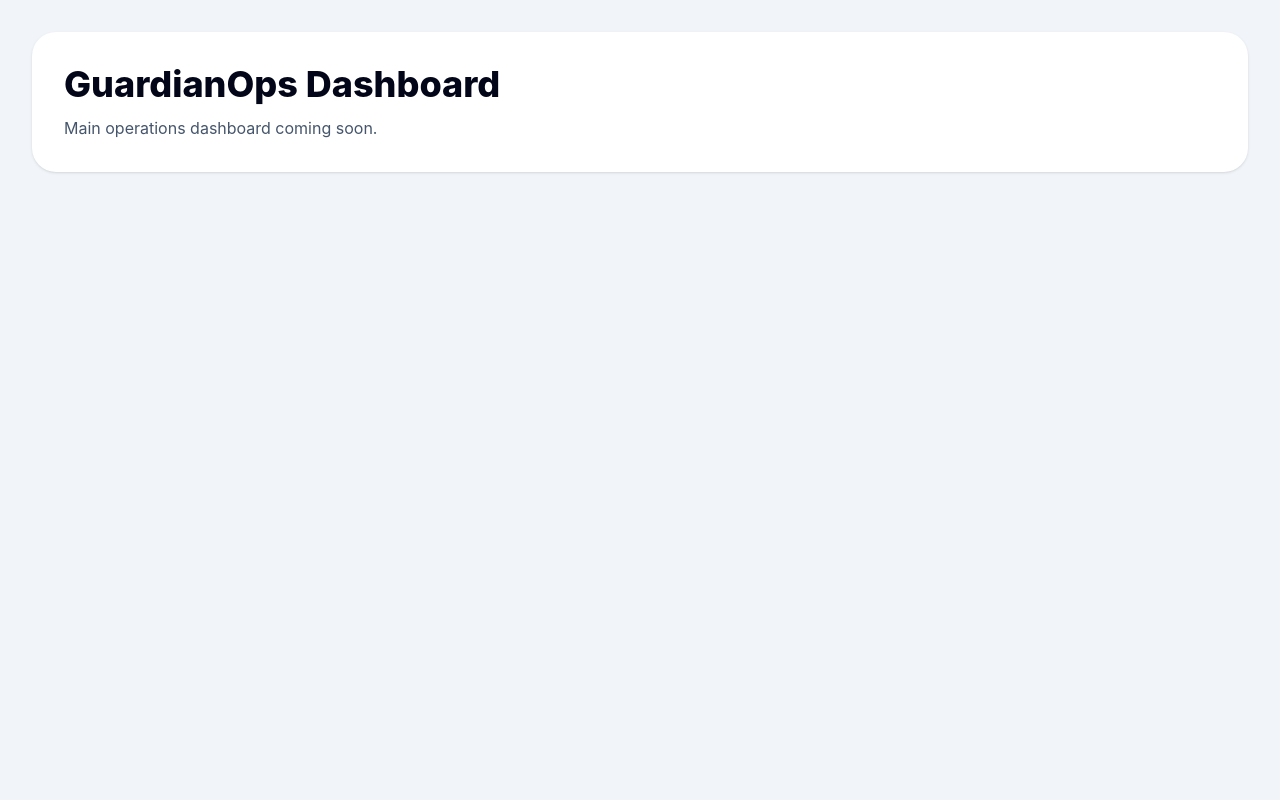
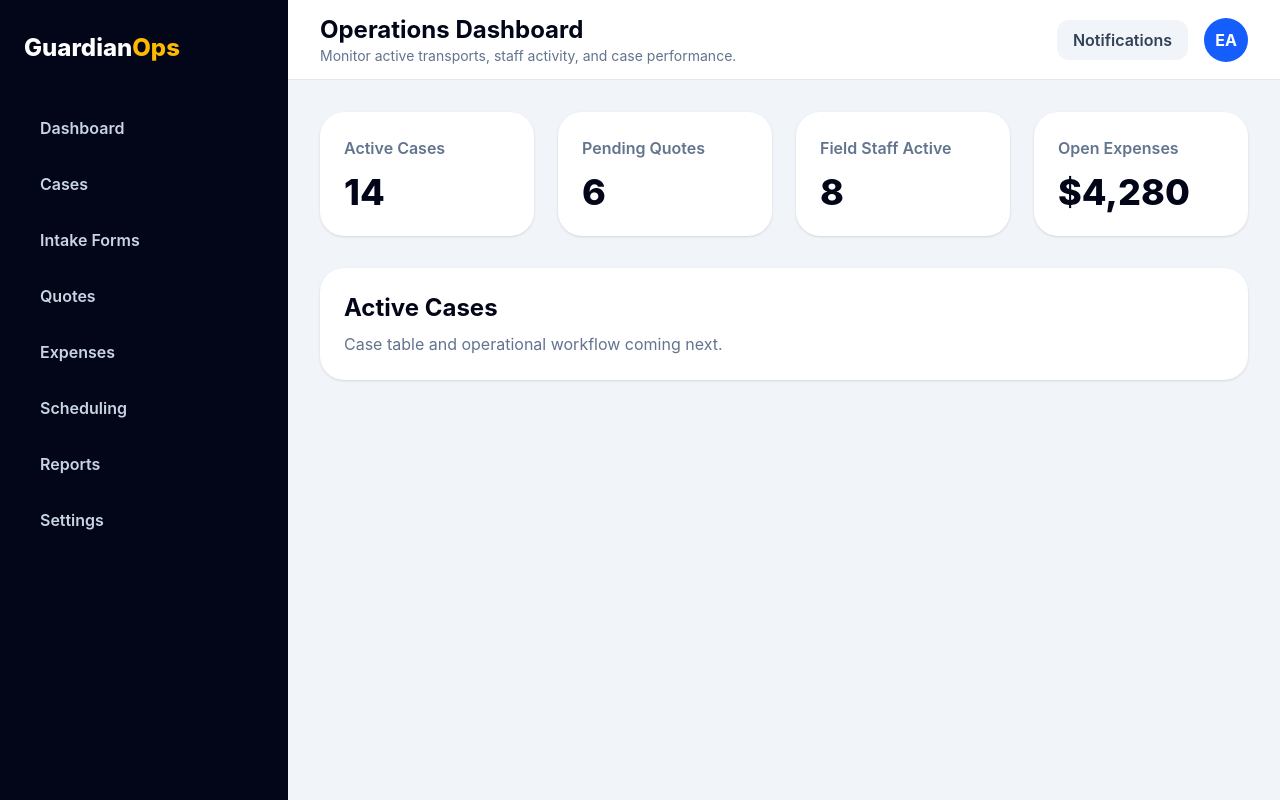
Before and after one commit to Elijahjallen/guardianops-platform, a React (Vite) app in the folder frontend/: page /dashboard in a window 1280 px wide. Built offline with nearby package versions, Linux system fonts and the light colour scheme.

Commit message:
Build dashboard layout shell

```diff
--- /dev/null
+++ b/frontend/src/components/Sidebar.tsx
@@ -0,0 +1,33 @@
+const navItems = [
+  "Dashboard",
+  "Cases",
+  "Intake Forms",
+  "Quotes",
+  "Expenses",
+  "Scheduling",
+  "Reports",
+  "Settings",
+];
+
+function Sidebar() {
+  return (
+    <aside className="hidden min-h-screen w-72 bg-slate-950 px-6 py-8 text-white lg:block">
+      <h1 className="text-2xl font-extrabold">
+        Guardian<span className="text-amber-400">Ops</span>
+      </h1>
+
+      <nav className="mt-10 space-y-2">
+        {navItems.map((item) => (
+          <button
+            key={item}
+            className="w-full rounded-xl px-4 py-3 text-left font-semibold text-slate-300 hover:bg-slate-800 hover:text-white"
+          >
+            {item}
+          </button>
+        ))}
+      </nav>
+    </aside>
+  );
+}
+
+export default Sidebar;
--- /dev/null
+++ b/frontend/src/components/TopNav.tsx
@@ -0,0 +1,26 @@
+function TopNav() {
+  return (
+    <header className="flex h-20 items-center justify-between border-b border-slate-200 bg-white px-8">
+      <div>
+        <h2 className="text-2xl font-bold text-slate-950">
+          Operations Dashboard
+        </h2>
+        <p className="text-sm text-slate-500">
+          Monitor active transports, staff activity, and case performance.
+        </p>
+      </div>
+
+      <div className="flex items-center gap-4">
+        <button className="rounded-xl bg-slate-100 px-4 py-2 font-semibold text-slate-700">
+          Notifications
+        </button>
+
+        <div className="flex h-11 w-11 items-center justify-center rounded-full bg-blue-600 font-bold text-white">
+          EA
+        </div>
+      </div>
+    </header>
+  );
+}
+
+export default TopNav;
--- /dev/null
+++ b/frontend/src/layouts/DashboardLayout.tsx
@@ -0,0 +1,22 @@
+import Sidebar from "../components/Sidebar";
+import TopNav from "../components/TopNav";
+
+type DashboardLayoutProps = {
+  children: React.ReactNode;
+};
+
+function DashboardLayout({ children }: DashboardLayoutProps) {
+  return (
+    <div className="min-h-screen bg-slate-100 lg:flex">
+      <Sidebar />
+
+      <div className="flex min-h-screen flex-1 flex-col">
+        <TopNav />
+
+        <main className="flex-1 p-8">{children}</main>
+      </div>
+    </div>
+  );
+}
+
+export default DashboardLayout;
--- a/frontend/src/pages/DashboardPage.tsx
+++ b/frontend/src/pages/DashboardPage.tsx
@@ -1,16 +1,36 @@
+import DashboardLayout from "../layouts/DashboardLayout";
+
 function DashboardPage() {
   return (
-    <main className="min-h-screen bg-slate-100 p-8">
-      <div className="rounded-3xl bg-white p-8 shadow-sm">
-        <h1 className="text-4xl font-extrabold text-slate-950">
-          GuardianOps Dashboard
-        </h1>
+    <DashboardLayout>
+      <div className="grid gap-6 md:grid-cols-2 xl:grid-cols-4">
+        <MetricCard title="Active Cases" value="14" />
+        <MetricCard title="Pending Quotes" value="6" />
+        <MetricCard title="Field Staff Active" value="8" />
+        <MetricCard title="Open Expenses" value="$4,280" />
+      </div>
 
-        <p className="mt-3 text-slate-600">
-          Main operations dashboard coming soon.
+      <div className="mt-8 rounded-3xl bg-white p-6 shadow-sm">
+        <h3 className="text-2xl font-bold text-slate-950">Active Cases</h3>
+        <p className="mt-2 text-slate-500">
+          Case table and operational workflow coming next.
         </p>
       </div>
-    </main>
+    </DashboardLayout>
+  );
+}
+
+type MetricCardProps = {
+  title: string;
+  value: string;
+};
+
+function MetricCard({ title, value }: MetricCardProps) {
+  return (
+    <div className="rounded-3xl bg-white p-6 shadow-sm">
+      <p className="font-semibold text-slate-500">{title}</p>
+      <p className="mt-3 text-4xl font-extrabold text-slate-950">{value}</p>
+    </div>
   );
 }
 
```
